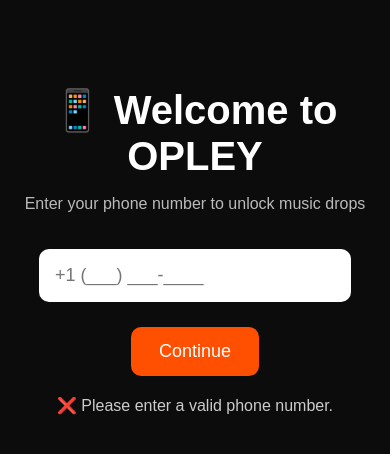
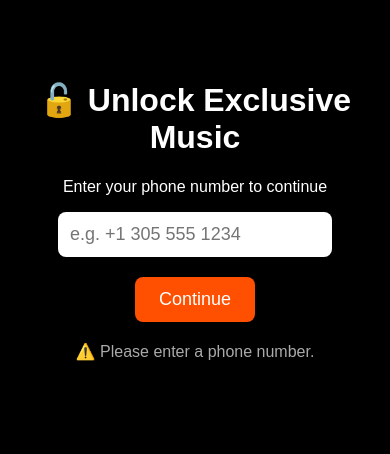
Before and after one commit to whosdizz/opley-nft-gate, a plain HTML site: page step_1_phone_entry.html in a window 390 px wide. Both pictures are taken after a click on the button "Continue". Drawn offline with Linux system fonts and the light colour scheme.

Commit message:
Update step_1_phone_entry.html

```diff
--- a/step_1_phone_entry.html
+++ b/step_1_phone_entry.html
@@ -2,66 +2,74 @@
 <html>
 <head>
   <meta charset="UTF-8">
-  <title>Enter Phone | OPLEY</title>
+  <title>📱 Enter Your Phone</title>
   <meta name="viewport" content="width=device-width, initial-scale=1.0">
   <style>
     body {
       margin: 0;
       font-family: sans-serif;
-      background: #0c0c0c;
+      background: #000;
       color: #fff;
       text-align: center;
       padding: 60px 20px;
     }
-    h1 {
-      font-size: 2.5em;
-      margin-bottom: 10px;
-    }
-    p {
-      color: #bbb;
-    }
-    input[type="tel"] {
-      padding: 16px;
+    input {
+      padding: 12px;
       font-size: 18px;
-      width: 80%;
-      max-width: 300px;
+      width: 250px;
+      border-radius: 8px;
       border: none;
-      border-radius: 10px;
-      margin-top: 20px;
+      margin-bottom: 20px;
     }
     button {
-      margin-top: 25px;
-      padding: 14px 28px;
+      padding: 12px 24px;
       font-size: 18px;
-      background-color: #ff4f00;
+      background: #ff4f00;
       color: white;
       border: none;
-      border-radius: 10px;
+      border-radius: 8px;
       cursor: pointer;
     }
     #status {
       margin-top: 20px;
-      color: #ccc;
+      color: #aaa;
     }
   </style>
 </head>
 <body>
-  <h1>📱 Welcome to OPLEY</h1>
-  <p>Enter your phone number to unlock music drops</p>
-  <input id="phoneInput" type="tel" placeholder="+1 (___) ___-____">
-  <br>
+  <h1>🔓 Unlock Exclusive Music</h1>
+  <p>Enter your phone number to continue</p>
+  <input type="tel" id="phone" placeholder="e.g. +1 305 555 1234"><br>
   <button onclick="submitPhone()">Continue</button>
   <div id="status"></div>
 
   <script>
-    function submitPhone() {
-      const phone = document.getElementById("phoneInput").value.trim();
-      if (!phone || phone.length < 6) {
-        document.getElementById("status").innerText = "❌ Please enter a valid phone number.";
+    async function submitPhone() {
+      const phone = document.getElementById("phone").value.trim();
+      if (!phone) {
+        document.getElementById("status").innerText = "⚠️ Please enter a phone number.";
         return;
       }
-      localStorage.setItem("opley_phone", phone);
-      window.location.href = "mint.html"; // replace with your actual mint index file
+
+      try {
+        const res = await fetch("https://opley-minting-api.vercel.app/api/register", {
+          method: "POST",
+          headers: { "Content-Type": "application/json" },
+          body: JSON.stringify({ phone })
+        });
+
+        const data = await res.json();
+
+        if (res.ok) {
+          localStorage.setItem("userPhone", phone);
+          window.location.href = "step2.html";
+        } else {
+          document.getElementById("status").innerText = "❌ " + (data.error || "Something went wrong");
+        }
+      } catch (err) {
+        document.getElementById("status").innerText = "❌ Error connecting to server.";
+        console.error(err);
+      }
     }
   </script>
 </body>
```
